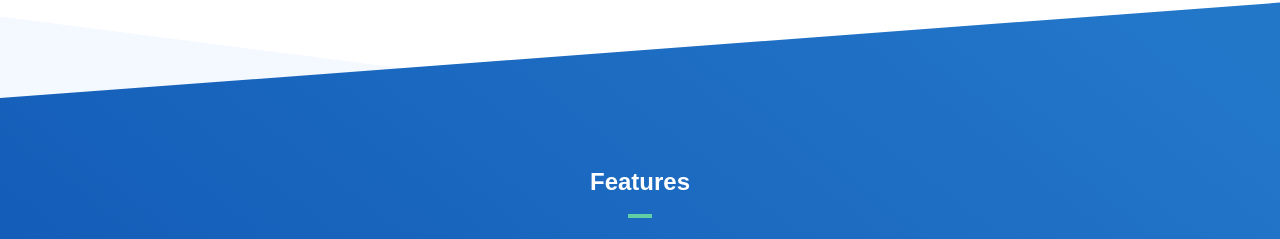
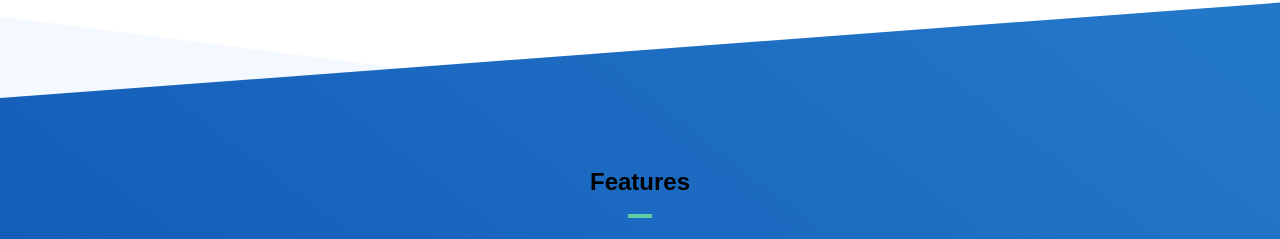
Before and after one commit to Ganeshrlakhe/Razorpay, a website built with Vite: page index.html in a window 1280 px wide. Shown: the part 4693-4932 px from the top of the page. Built offline with nearby package versions, Linux system fonts and the light colour scheme; files whose address does not match are found by name.

Commit message:
Update index.html

```diff
--- a/index.html
+++ b/index.html
@@ -810,7 +810,7 @@
     <section class="w-full bg-[url(/Images/core-features-sectionBg.svg)]
   bg-no-repeat bg-cover bg-center mt-14 relative corefeaturesection">
         <div class="relative w-11/12 max-w-[1080px] mx-auto pt-4">
-            <h2 class="font-mullish font-bold text-2xl text-center text-white">Features</h2>
+            <h2 class="font-mullish font-bold text-2xl text-center text-black">Features</h2>
             <div class="w-6 h-1 bg-greenLight mx-auto mt-4 mb-6"></div>
             <p class="font-mullish text-center max-w-[450px] text-white mx-auto">Empower your business with all the
                 right tools to accept online payments and provide the best customer experience</p>
```
